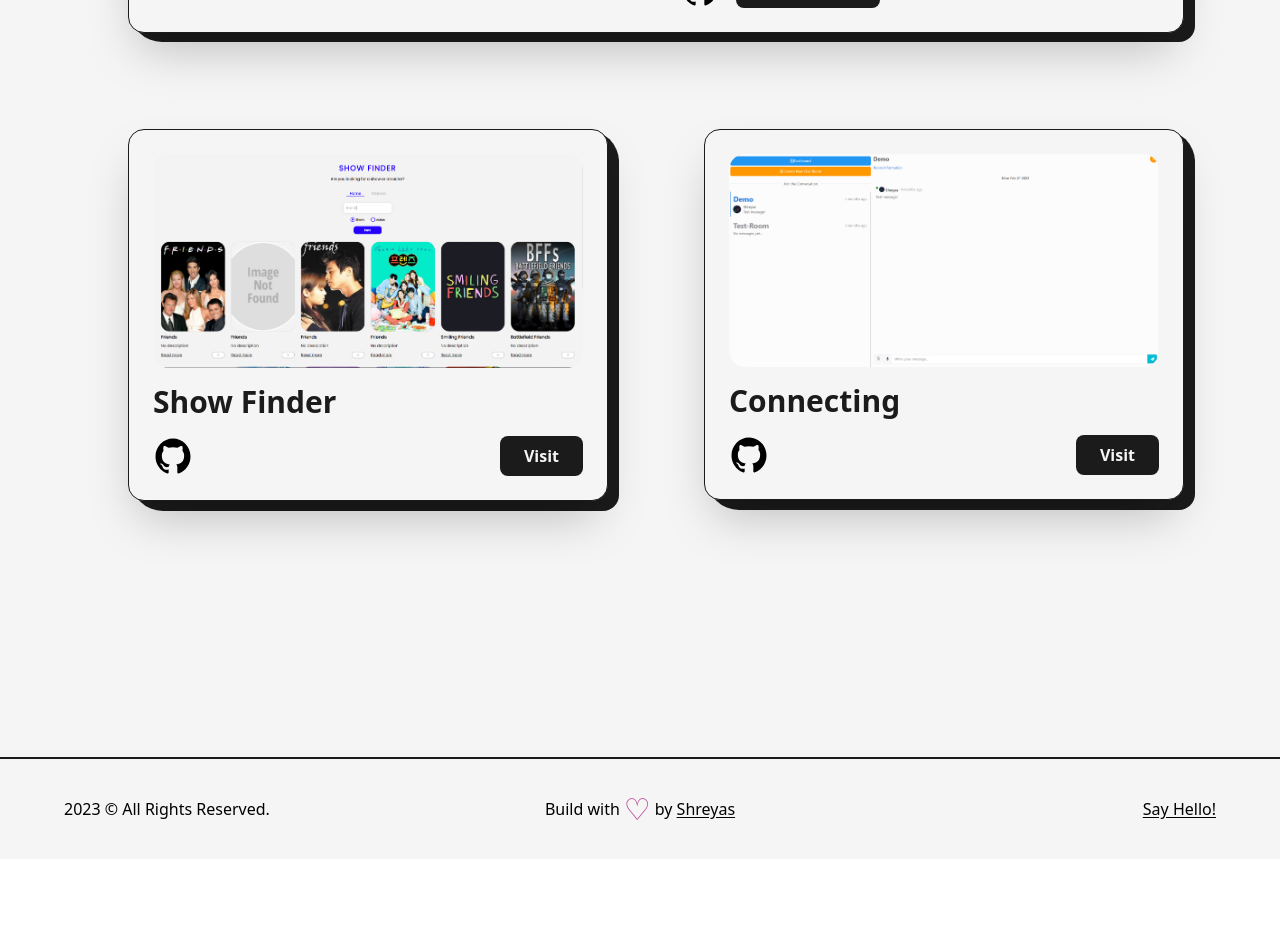
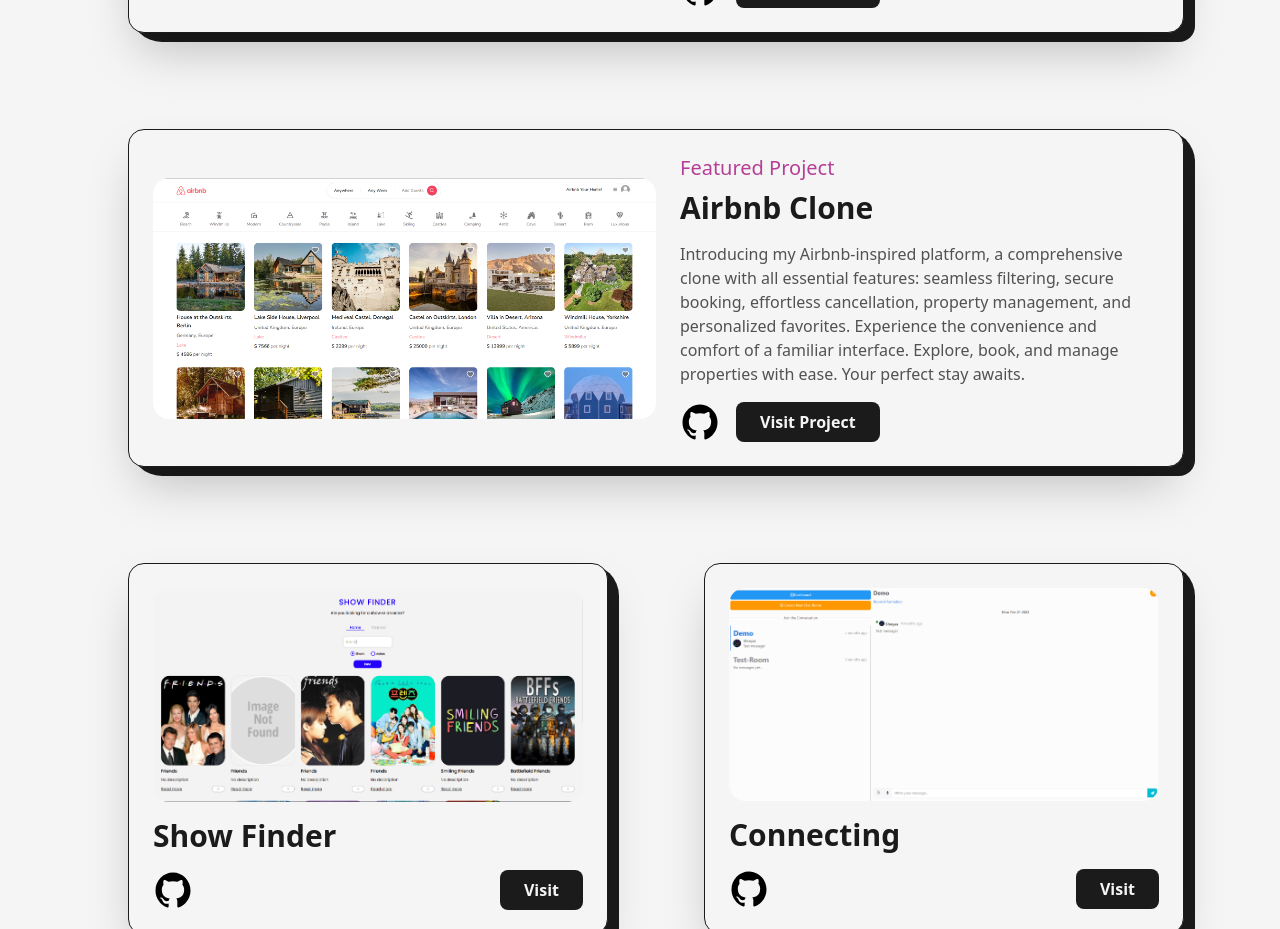
Before and after one commit to itsPhoenix03/Portfolio, a Next.js app: page /projects in a window 1280 px wide. Shown: the part 1620-2549 px from the top of the page. Before the commit the page ends 2479 px from the top, so only its background shows below. Built offline with nearby package versions, Linux system fonts and the light colour scheme.

Commit message:
Add - Added a new project to the project section

```diff
--- a/pages/projects.js
+++ b/pages/projects.js
@@ -14,6 +14,7 @@ import ShowFinder from "../public/images/showfinder.png";
 import BloggerJs from "../public/images/bloggerjs.png";
 import TrakerTask from "../public/images/trakertask.png";
 import Connecting from "../public/images/connecting.png";
+import AirbnbClone from "../public/images/airbnb.png";
 
 const FramerImage = motion(Image);
 
@@ -203,6 +204,19 @@ const projects = () => {
               />
             </div>
 
+            <div className="col-span-12">
+              <FeauredProject
+                type="Featured Project"
+                title={`Airbnb Clone`}
+                img={AirbnbClone}
+                summary={
+                  "Introducing my Airbnb-inspired platform, a comprehensive clone with all essential features: seamless filtering, secure booking, effortless cancellation, property management, and personalized favorites. Experience the convenience and comfort of a familiar interface. Explore, book, and manage properties with ease. Your perfect stay awaits."
+                }
+                github={"https://github.com/itsPhoenix03/Airbnb"}
+                link={"https://booking-app-self-eight.vercel.app/"}
+              />
+            </div>
+
             <div className="col-span-6 sm:col-span-12">
               <Project
                 title={"Show Finder"}
```
Also changed, not shown: public/images/airbnb.png (added).
